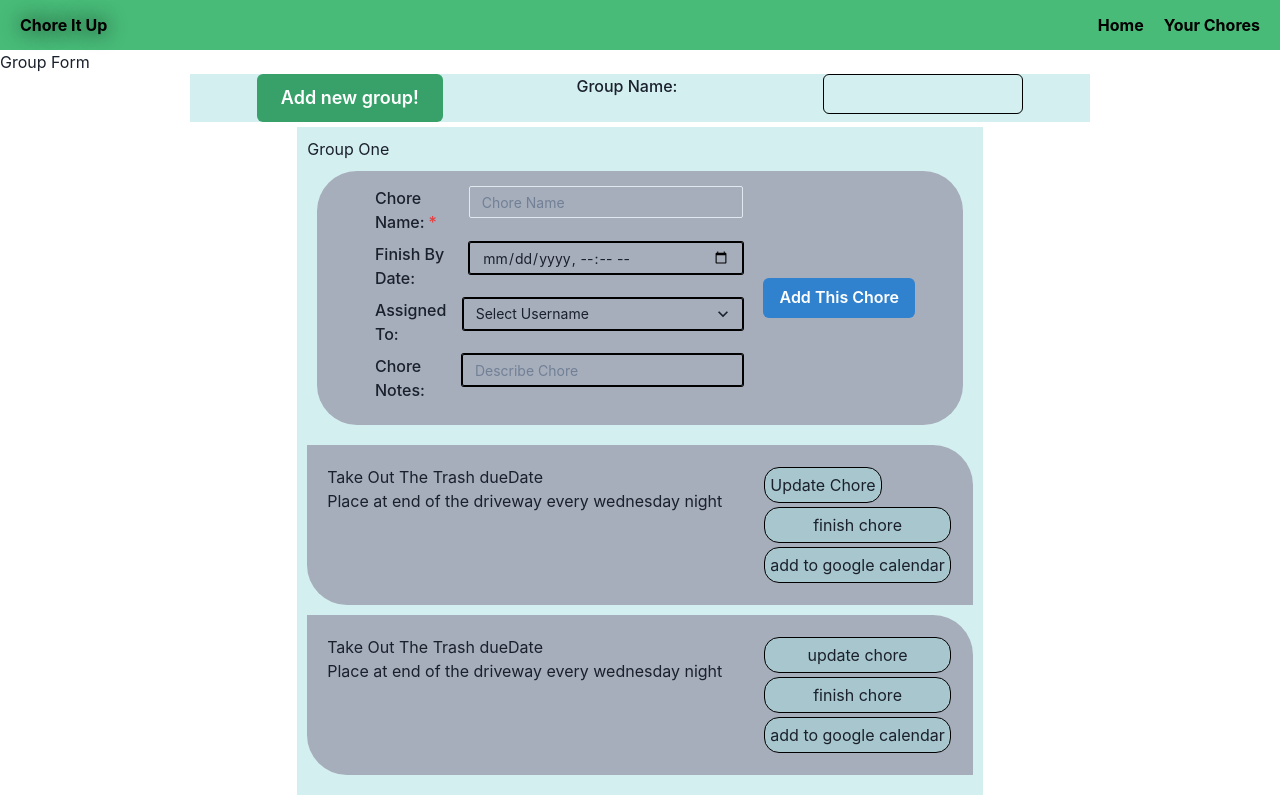
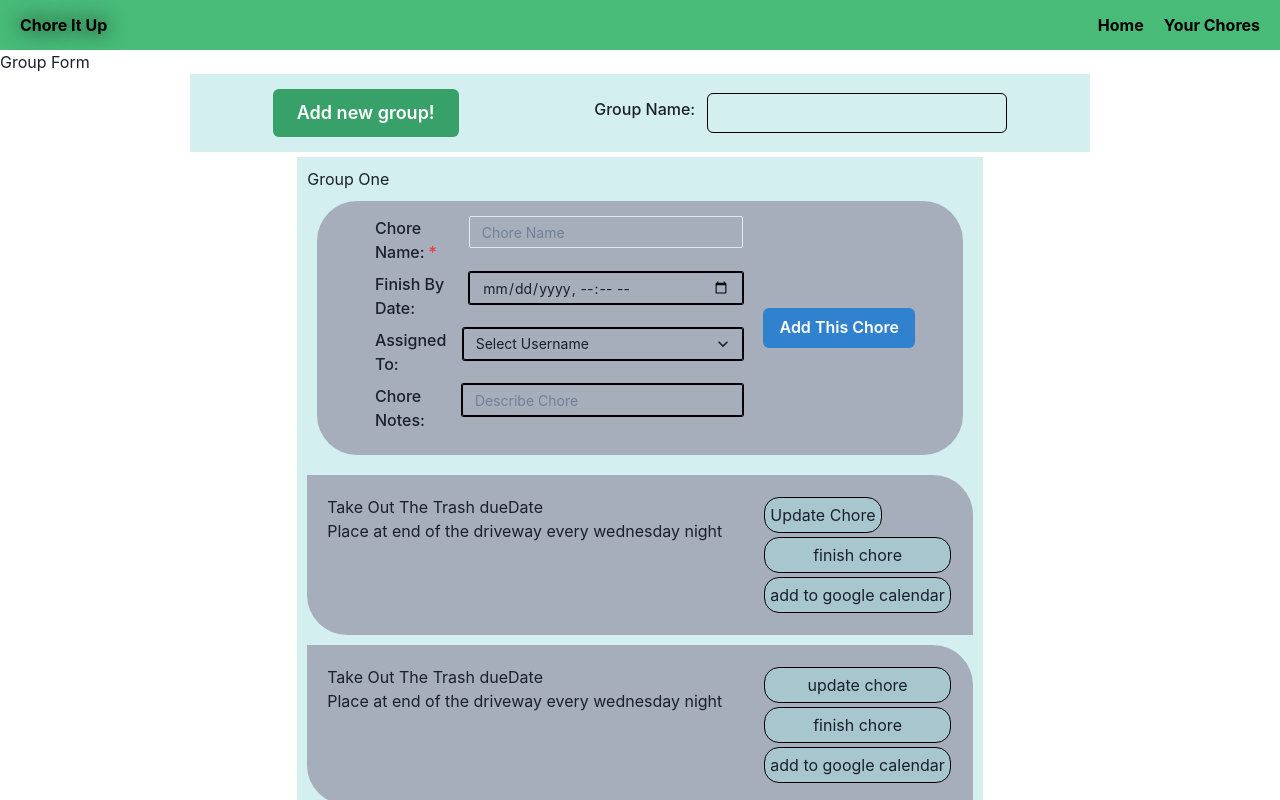
Before and after one commit to Bin-Ostrowski/chore-it-up, a React (Create React App) app in the folder client/: page /home in a window 1280 px wide. Shown: the top 800 px of the page. Built offline with nearby package versions, Linux system fonts and the light colour scheme.

Commit message:
started add group functionality

```diff
--- a/client/src/pages/Home/home.css
+++ b/client/src/pages/Home/home.css
@@ -19,6 +19,7 @@
     margin-left: auto;
     margin-right: auto;
     background-color: rgb(169, 223, 223, 0.5);
+    padding: 15px;
 }
 
 .add-group-form {
@@ -27,4 +28,6 @@
 }
 
 .group-input {
+    display: flex;
+    align-items: center;
 }
--- a/client/src/pages/Home/index.js
+++ b/client/src/pages/Home/index.js
@@ -1,4 +1,4 @@
-import React from 'react';
+import { React, useState } from 'react';
 // import GroupFrom from "../components/GroupFrom";
 // import GroupList from "../components/GroupList";
 import ChoreForm from '../../components/ChoreForm';
@@ -20,21 +20,39 @@ const Home = () => {
     // query requests
 
     // If logged in, Auth.LogginIn() will be true
+    const [groups, setGroups] = useState([]);
 
+    function handleChange(event) {
+        setGroups([...event, event.target.value]);
+    }
+
+    function handleAddGroup() {
+        console.log(groups);
+    }
     return (
         <main>
             <h2>Group Form</h2>
             <div className="add-group-container">
                 <FormControl className="add-group-form">
-                    <Button colorScheme="green" variant="solid" size="lg">
+                    <Button
+                        onClick={handleAddGroup}
+                        colorScheme="green"
+                        variant="solid"
+                        size="lg"
+                    >
                         Add new group!
                     </Button>
-                    <FormLabel>Group Name:</FormLabel>
-                    <Input
-                        className="group-input"
-                        width="200px"
-                        style={{ border: '1px solid black' }}
-                    />
+                    <div className="group-input">
+                        <FormLabel>Group Name:</FormLabel>
+                        <Input
+                            name="groupName"
+                            id="groupName"
+                            onChange={handleChange}
+                            className="group-input"
+                            width="300px"
+                            style={{ border: '1px solid black' }}
+                        />
+                    </div>
                 </FormControl>
             </div>
             <div className="groups-display">
```
